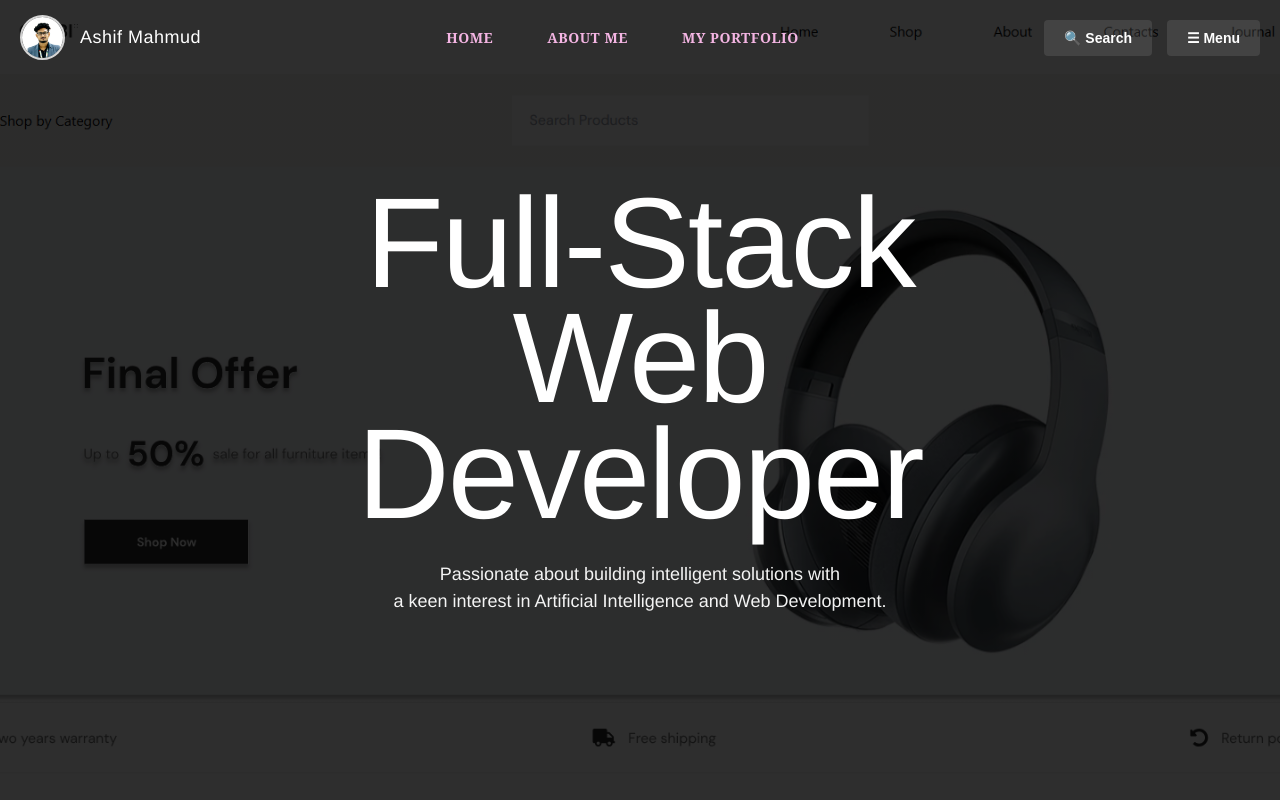
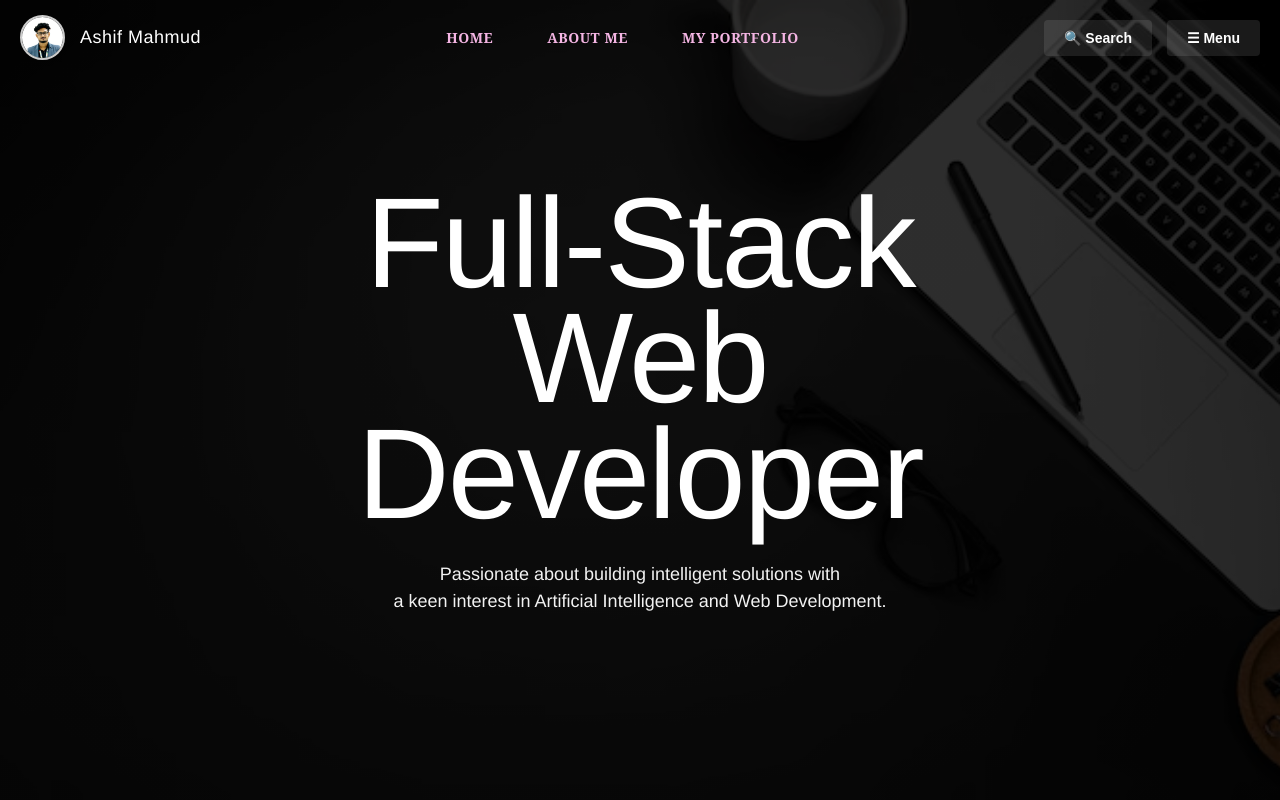
Before and after one commit to mahmudashif/Web-engineering-task-and-lab-report-2, a plain HTML site: page index.html in a window 1280 px wide. Shown: the top 800 px of the page. Drawn offline with Linux system fonts and the light colour scheme.

Commit message:
Feat: new design add

```diff
--- a/index.css
+++ b/index.css
@@ -104,7 +104,7 @@ body {
 /* Hero Section */
 .hero {
     background: linear-gradient(rgba(0, 0, 0, 0.7), rgba(0, 0, 0, 0.7)),
-                url('/Images/ss1.png') center/cover;
+                url('/Images/bg.avif') center/cover;
     height: 100vh;
     display: flex;
     align-items: center;
```
